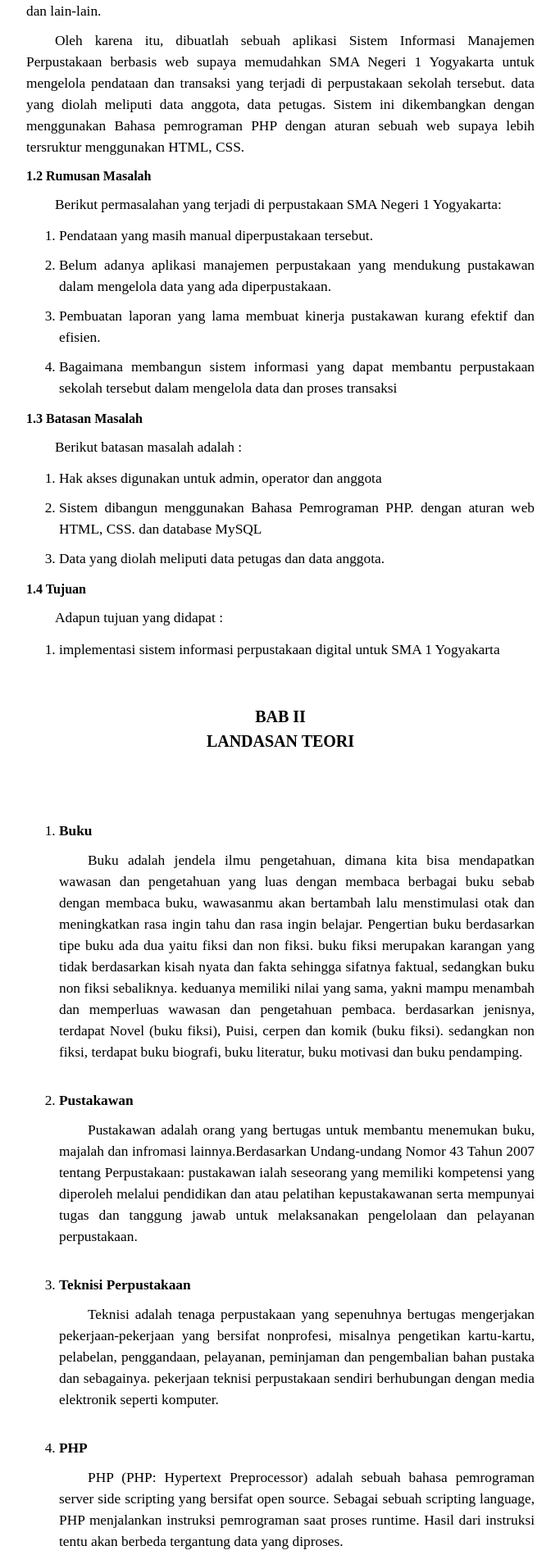
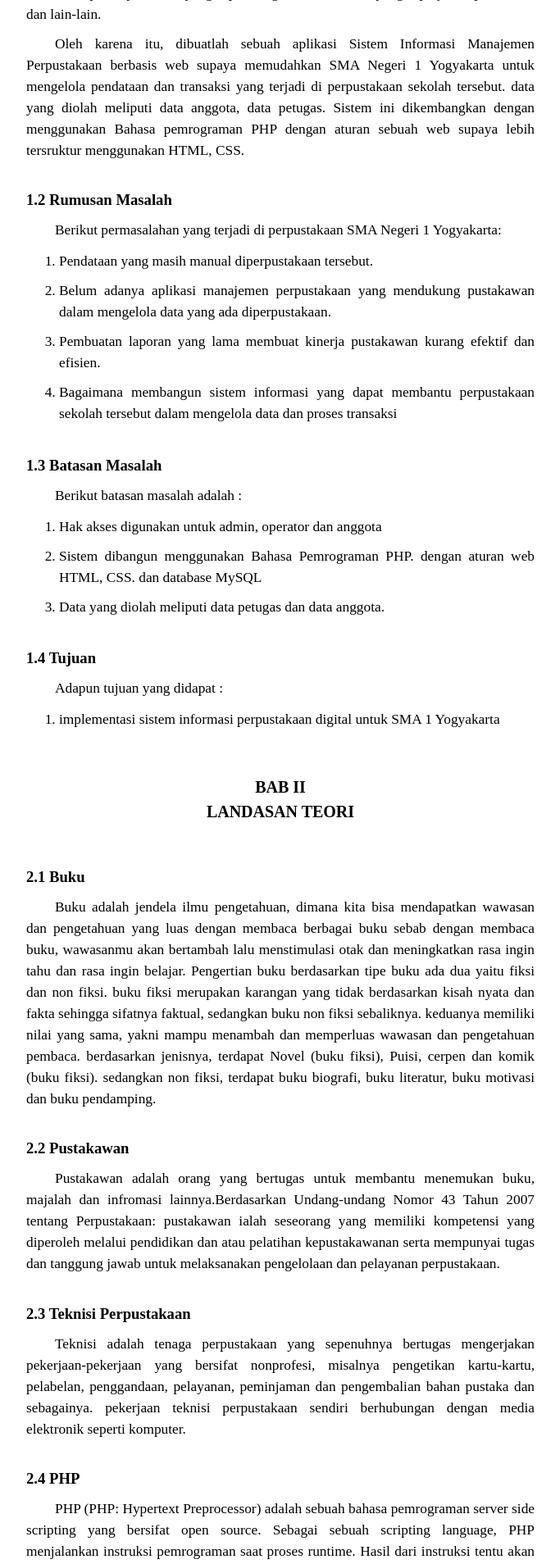
Before and after one commit to zeropyn71/Responsi_MDPL_Metode-Waterfall_kel1, a PHP site: page / in a window 1280 px wide; the page is wider, and only the part inside the window is pictured. Shown: the part 2729-4637 px from the top of that part at 82% size, without its empty margins (298-981 px from the left). Run offline with PHP 8.4, Linux system fonts and the light colour scheme.

Commit message:
mengubah & edit penomoran

```diff
--- a/index.html
+++ b/index.html
@@ -21,7 +21,7 @@
     <br />
     <br />
     <br />
-    <h3>
+    <h2>
       Anggota Kelompok:<br />
       5200411148 - Faishal Muhammad Faatih<br />
       5200411234 - Daffa Iyad Yusuf Khoiruddin<br />
@@ -29,7 +29,7 @@
       5200411336 - Muhammad Fadhlurrohman<br />
       5200411341 - Harri Dwi Kurniawan<br />
       5200411359 - Rino Cahyo Putra Susanto<br />
-    </h3>
+    </h2>
     <br />
     <br />
     <br />
@@ -49,9 +49,9 @@
     <br />
     <hr />
     <br />
-    <h3>BAB I<br />PENDAHULUAN</h3>
+    <h2>BAB I<br />PENDAHULUAN</h2>
     <br />
-    <h4>1.1 Latar Belakang</h4>
+    <h3 >1.1 Latar Belakang</h3>
     <p>
       Perpustakaan adalah sebuah tempat dimana didalamnya terdapat banyak ilmu pengetahuan yang sangat bermanfaat bagi masyarakat. Peranan perpustakaan pada kehidupan bermasyarakat adalah sebagai tempat menyimpan karya-karya masyarakat,
       sebagai tempat mengalirnya informasi, sebagai tempat memperoleh ilmu. Perpustakaan sebagai institusi yang bertugas mengelola bahan pustaka , baik berupa buku maupun bukan berupa buku (non book material) sehingga dapat digunakan
@@ -83,35 +83,34 @@
     <p>
       Oleh karena itu, dibuatlah sebuah aplikasi Sistem Informasi Manajemen Perpustakaan berbasis web supaya memudahkan SMA Negeri 1 Yogyakarta untuk mengelola pendataan dan transaksi yang terjadi di perpustakaan sekolah tersebut. data yang
       diolah meliputi data anggota, data petugas. Sistem ini dikembangkan dengan menggunakan Bahasa pemrograman PHP dengan aturan sebuah web supaya lebih tersruktur menggunakan HTML, CSS.
-    </p>
-    <h4>1.2 Rumusan Masalah</h4>
+    </p><br>
+    <h3>1.2 Rumusan Masalah</h3>
     <p>Berikut permasalahan yang terjadi di perpustakaan SMA Negeri 1 Yogyakarta:</p>
     <ol>
       <li>Pendataan yang masih manual diperpustakaan tersebut.</li>
       <li>Belum adanya aplikasi manajemen perpustakaan yang mendukung pustakawan dalam mengelola data yang ada diperpustakaan.</li>
       <li>Pembuatan laporan yang lama membuat kinerja pustakawan kurang efektif dan efisien.</li>
       <li>Bagaimana membangun sistem informasi yang dapat membantu perpustakaan sekolah tersebut dalam mengelola data dan proses transaksi</li>
-    </ol>
-    <h4>1.3 Batasan Masalah</h4>
+    </ol><br>
+    <h3>1.3 Batasan Masalah</h3>
     <p>Berikut batasan masalah adalah :</p>
     <ol>
       <li>Hak akses digunakan untuk admin, operator dan anggota</li>
       <li>Sistem dibangun menggunakan Bahasa Pemrograman PHP. dengan aturan web HTML, CSS. dan database MySQL</li>
       <li>Data yang diolah meliputi data petugas dan data anggota.</li>
-    </ol>
-    <h4>1.4 Tujuan</h4>
+    </ol><br>
+    <h3>1.4 Tujuan</h3>
     <p>Adapun tujuan yang didapat :</p>
     <ol>
       <li>implementasi sistem informasi perpustakaan digital untuk SMA 1 Yogyakarta</li>
     </ol>
     <br />
     <br />
-    <h3>BAB II<br />LANDASAN TEORI</h3>
+    <h2>BAB II<br />LANDASAN TEORI</h2>
     <br />
     <br />
-    <ol>
-      <br />
-      <li><strong>Buku</strong></li>
+
+    <h3>2.1 Buku</h3>
       <p>
         Buku adalah jendela ilmu pengetahuan, dimana kita bisa mendapatkan wawasan dan pengetahuan yang luas dengan membaca berbagai buku sebab dengan membaca buku, wawasanmu akan bertambah lalu menstimulasi otak dan meningkatkan rasa ingin
         tahu dan rasa ingin belajar. Pengertian buku berdasarkan tipe buku ada dua yaitu fiksi dan non fiksi. buku fiksi merupakan karangan yang tidak berdasarkan kisah nyata dan fakta sehingga sifatnya faktual, sedangkan buku non fiksi
@@ -119,19 +118,19 @@
         terdapat buku biografi, buku literatur, buku motivasi dan buku pendamping.
       </p>
       <br />
-      <li><strong>Pustakawan</strong></li>
+      <h3>2.2 Pustakawan</h3>
       <p>
         Pustakawan adalah orang yang bertugas untuk membantu menemukan buku, majalah dan infromasi lainnya.Berdasarkan Undang-undang Nomor 43 Tahun 2007 tentang Perpustakaan: pustakawan ialah seseorang yang memiliki kompetensi yang
         diperoleh melalui pendidikan dan atau pelatihan kepustakawanan serta mempunyai tugas dan tanggung jawab untuk melaksanakan pengelolaan dan pelayanan perpustakaan.
       </p>
       <br />
-      <li><strong>Teknisi Perpustakaan</strong></li>
+      <h3>2.3 Teknisi Perpustakaan</h3>
       <p>
         Teknisi adalah tenaga perpustakaan yang sepenuhnya bertugas mengerjakan pekerjaan-pekerjaan yang bersifat nonprofesi, misalnya pengetikan kartu-kartu, pelabelan, penggandaan, pelayanan, peminjaman dan pengembalian bahan pustaka dan
         sebagainya. pekerjaan teknisi perpustakaan sendiri berhubungan dengan media elektronik seperti komputer.
       </p>
       <br />
-      <li><strong>PHP</strong></li>
+      <h3>2.4 PHP</h3>
       <p>
         PHP (PHP: Hypertext Preprocessor) adalah sebuah bahasa pemrograman server side scripting yang bersifat open source. Sebagai sebuah scripting language, PHP menjalankan instruksi pemrograman saat proses runtime. Hasil dari instruksi
         tentu akan berbeda tergantung data yang diproses.<br />
@@ -141,7 +140,7 @@
         bahasa pemrograman yang bersifat open source. Pengguna bebas memodifikasi dan mengembangkan sesuai dengan kebutuhan mereka.
       </p>
       <br />
-      <li><strong>DFD (Data Flow Diagram)</strong></li>
+      <h3>2.5 DFD (Data Flow Diagram)</h3>
       <p>
         DFD adalah suatu diagram yang menggambarkan aliran data dari sebuah proses yang sering disebut dengan sistem informasi. Di dalam data flow diagram juga menyediakan informasi mengenai input dan output dari tiap entitas dan proses itu
         sendiri. Dalam diagram alir data juga tidak mempunyai kontrol terhadap flow -nya, sehingga tidak adanya aturan terkait keputusan atau pengulangan. Bentuk penggambaran berupa data flowchart dengan skema yang lebih spesifik. Menurut
@@ -154,7 +153,7 @@
         <p>Gambar 1. Komponen DFD</p>
       </ol>
       <br />
-      <li><strong>Jenis-Jenis DFD</strong></li>
+      <h3 style="margin-left: 45px;">2.5.1 Jenis-Jenis DFD</h3>
       <p>Data flow diagram terbagi menjadi tiga jenis, dimana setiap bagian memiliki peran dan fungsinya masing-masing.</p>
       <ol type="a">
         <br />
@@ -174,7 +173,7 @@
         </p>
       </ol>
       <br />
-      <li><strong>ERD (Entity Relationship Diagram)</strong></li>
+      <h3>2.6 ERD (Entity Relationship Diagram)</h3>
       <p>
         ERD merupakan salah satu jenis diagram yang sifatnya lebih struktural dan bisa digunakan untuk dimanfaatkan dalam suatu desain pada suatu database ataupun pada sebuah business plan. ERD sendiri memiliki beberapa simbol yang memiliki
         fungsinya masing-masing, berikut adalah beberapa simbol yang ada pada ERD:
@@ -183,9 +182,9 @@
       <img src="sources/erdSimbol.png" alt="" />
     </ol>
     <br />
-    <h3>BAB III<br />HASIL DAN PEMBAHASAN</h3>
-    <ol>
-      <li>Metode Waterfall</li>
+    <h2>BAB III<br />HASIL DAN PEMBAHASAN</h2>
+
+      <h3>3.1 Metode Waterfall</h3>
       <img src="sources/Metode/waterfall.PNG" width="520" />
       <p>Gambar 4. Metode Waterfall</p>
       <p>
@@ -219,8 +218,8 @@
     </ol>
     <br />
     <br />
-    <ol>
-      <li><strong>Requirements Planning (Perencanaan)</strong></li>
+
+      <h3 style="margin-left: 45px;">3.1.1 Requirements Planning (Perencanaan)</h3>
       <br />
       <p>
         Penerapan metode DevOps dalam membuat aplikasi ini diawali dengan tahap perencanaan syarat dan kebutuhan website. Acuan dalam pembuatan aplikasi ini yaitu dengan menganalisa kebutuhan user, dimana user aplikasi ini terdiri dari
@@ -288,7 +287,7 @@
         </ol>
       </ol>
       <br />
-      <li><strong>Tahap System and Software Design</strong></li>
+      <h3 style="margin-left: 45px;">3.1.2 Tahap System and Software Design</h3>
       <br />
       <ol>
         <li>Diagram Jenjang</li>
@@ -489,5 +488,10 @@
         </ol>
       </ol>
     </ol>
+    <br>
+    <br>
+    <h2>BAB IV<br />IMPLEMENTASI KODE PROGRAM</h2>
+    <br>
+    <br>
   </body>
 </html>
--- a/style.css
+++ b/style.css
@@ -8,14 +8,14 @@ body{
     padding: 0 40vh;
     line-height: 1.5;
 }
-h2, h3, h1{
+h2, h1{
     text-align: center;
     margin:5px 10px 10px;
     font-size:20px;
 }
-h4 {
+h3 {
     margin:5px 10px 10px;
-    font-size:medium;
+    font-size: 14pt;
 }
 p{
     text-indent: 35px;
```
